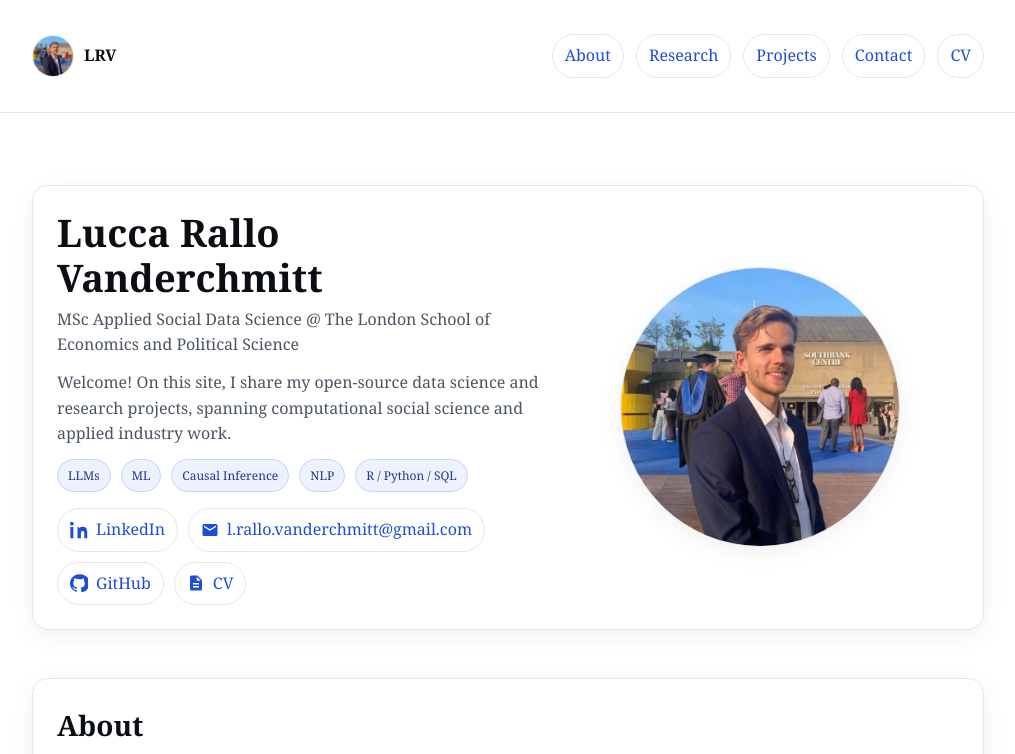
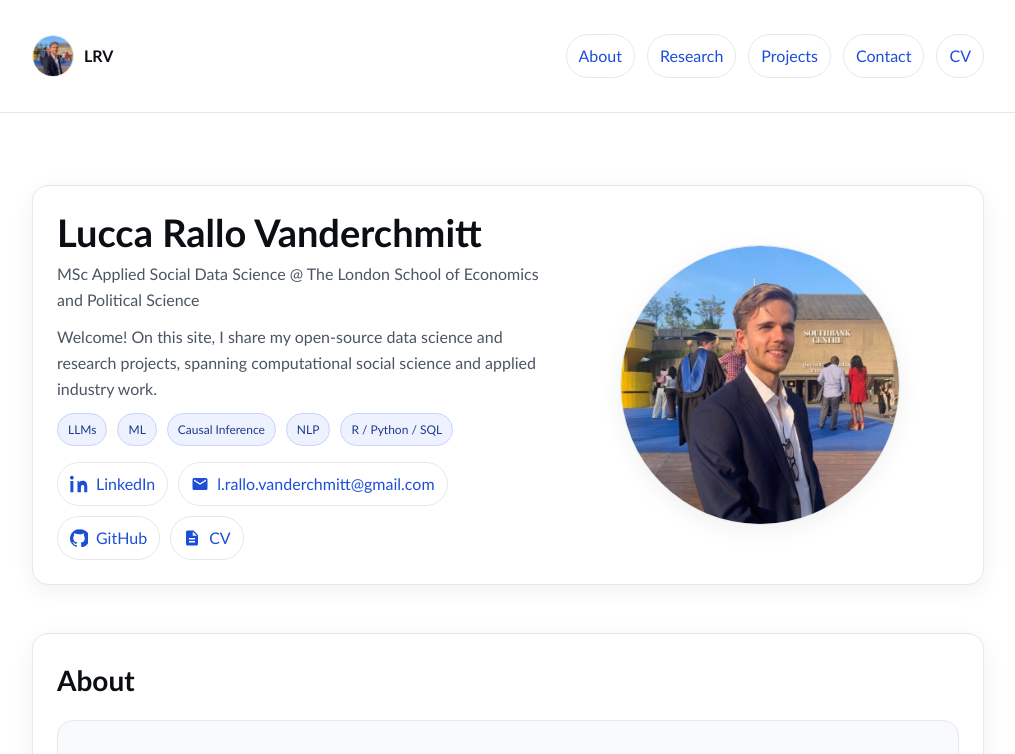
Before and after one commit to luccarallovander/luccarallovander.github.io, a plain HTML site: page index.html in a window 1280 px wide. Shown: the top 754 px of the page, without its empty margins (132-1147 px from the left). Drawn offline with Linux system fonts and the light colour scheme.

Commit message:
Change font family in index.html

```diff
--- a/index.html
+++ b/index.html
@@ -16,11 +16,11 @@
       --radius:16px; --shadow:0 6px 24px rgba(0,0,0,.06);
     }
     *{box-sizing:border-box}
-    html,body{
-      margin:0;height:100%;scroll-behavior:smooth;
-      background:var(--bg);color:var(--text);
-      font:16px/1.6 Georgia, "Times New Roman", Times, serif;
-    }
+html,body{
+  margin:0;height:100%;scroll-behavior:smooth;
+  background:var(--bg);color:var(--text);
+  font:16px/1.6 Calibri, "Carlito", "Segoe UI", Roboto, Helvetica, Arial, sans-serif;
+}
     a{color:var(--primary);text-decoration:none}
     a:hover{text-decoration:underline}
     .wrapper{max-width:1000px;margin:0 auto;padding:24px}
```
